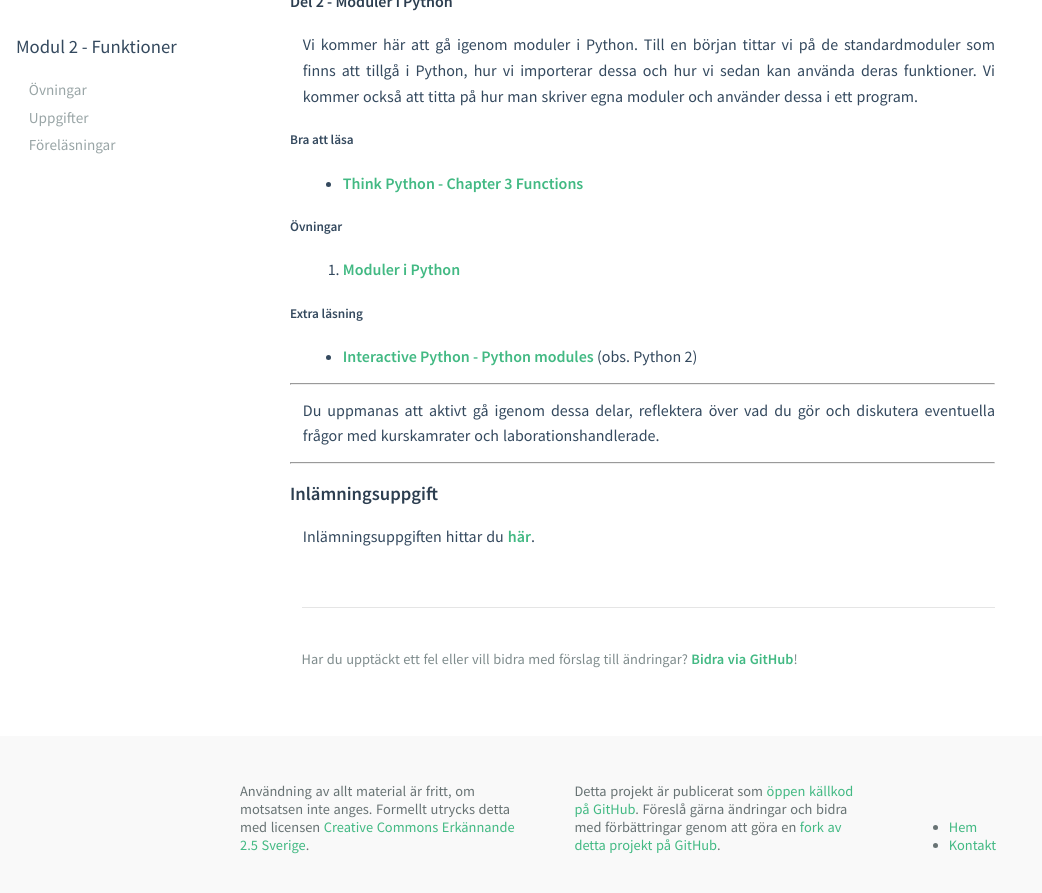
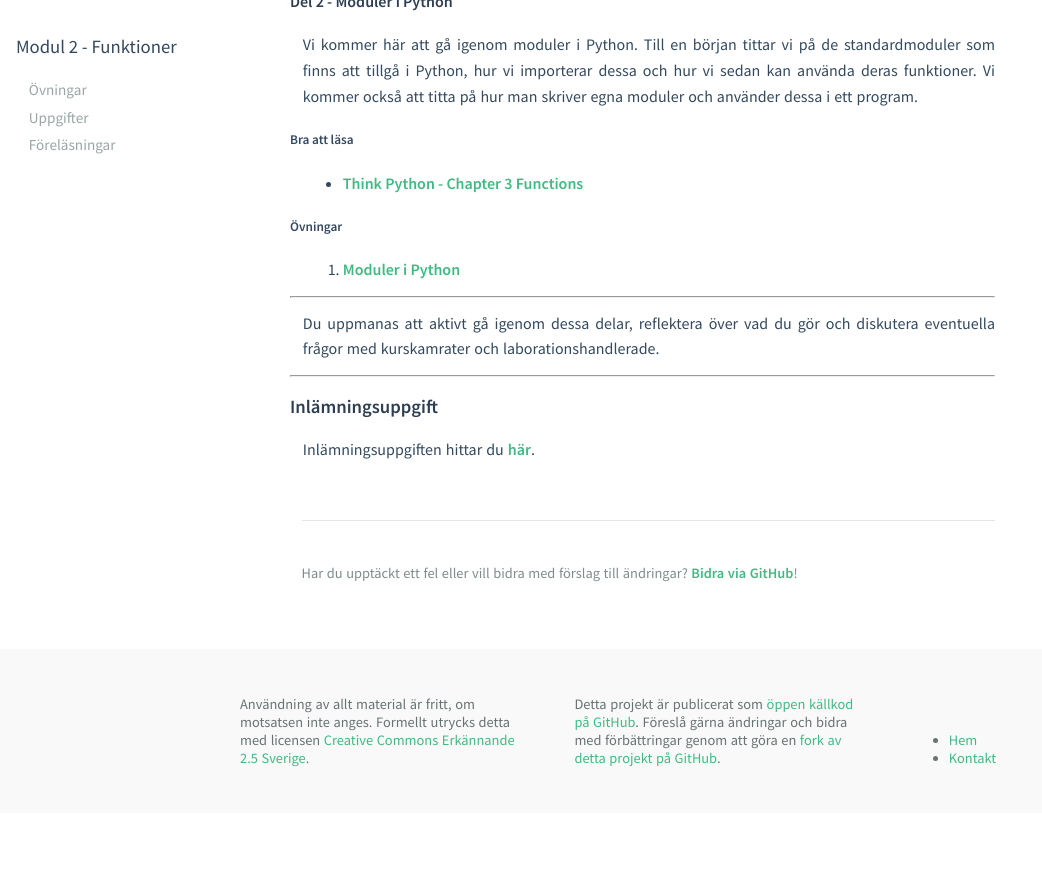
Before and after one commit to mau-dvmt/ia-python, a Jekyll site: the page built from modules/m2/index.md, in a window 1280 px wide and 900 px high, scrolled down 1122 px. Shown: the top 893 px of the window, without its empty margins (0-1042 px from the left). Built offline with Jekyll 4.4.1, drawn with Linux system fonts in a browser that asks for light colours; after the commit the page ends 1935 px from its top, so only the background shows below that.

Commit message:
Updated links

```diff
--- a/modules/m2/index.md
+++ b/modules/m2/index.md
@@ -55,10 +55,6 @@ Vi kommer här att gå igenom moduler i Python. Till en början tittar vi på de
 
 1. [Moduler i Python](exercises/L05.html)
 
-##### Extra läsning
-
-- [Interactive Python - Python modules](http://interactivepython.org/runestone/static/thinkcspy/toc.html#python-modules) (obs. Python 2)
-
 ---
 
 Du uppmanas att aktivt gå igenom dessa delar, reflektera över vad du gör och diskutera eventuella frågor med kurskamrater och laborationshandlerade.
```
Also changed, not shown: 1 other file.
